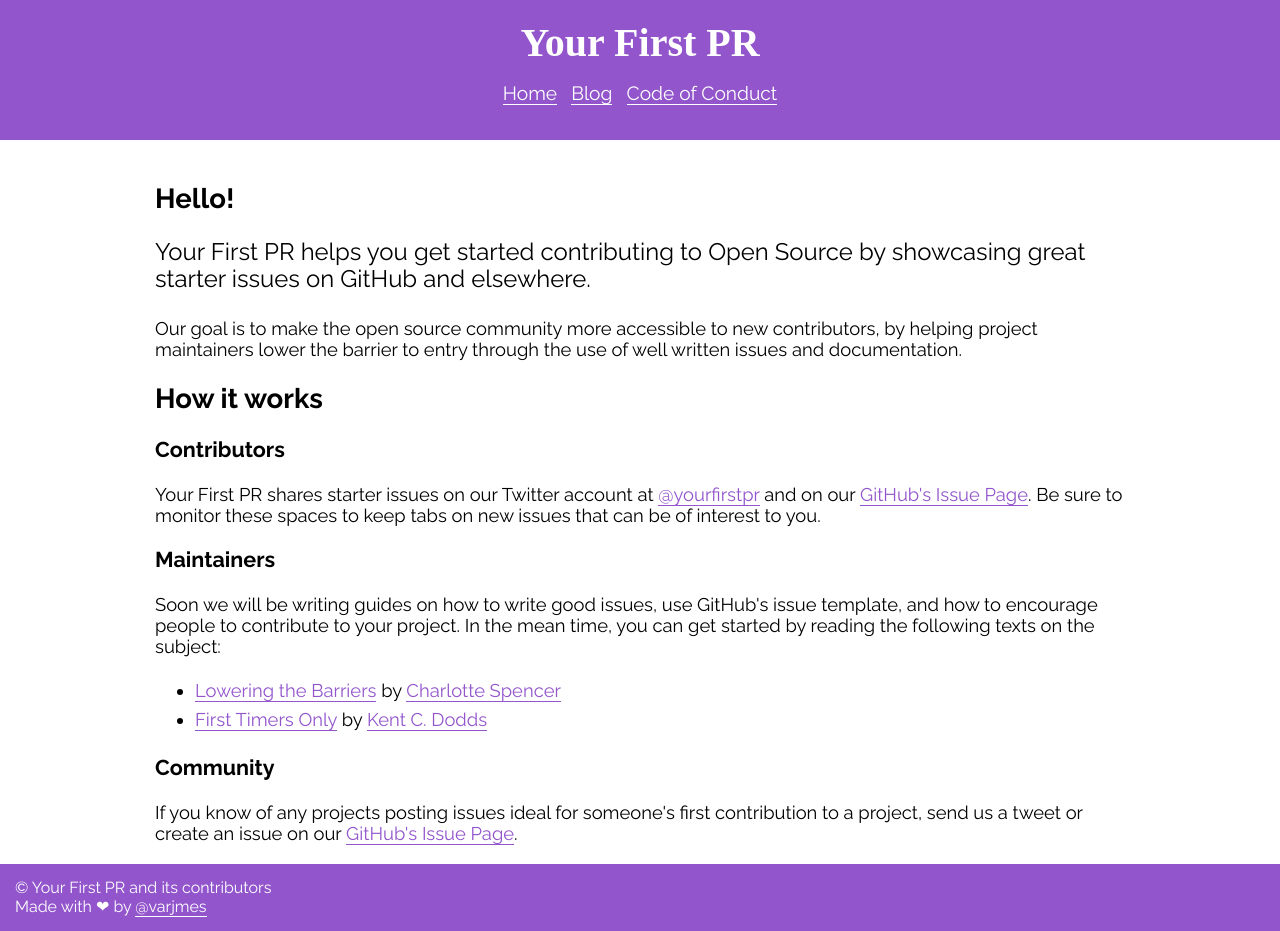
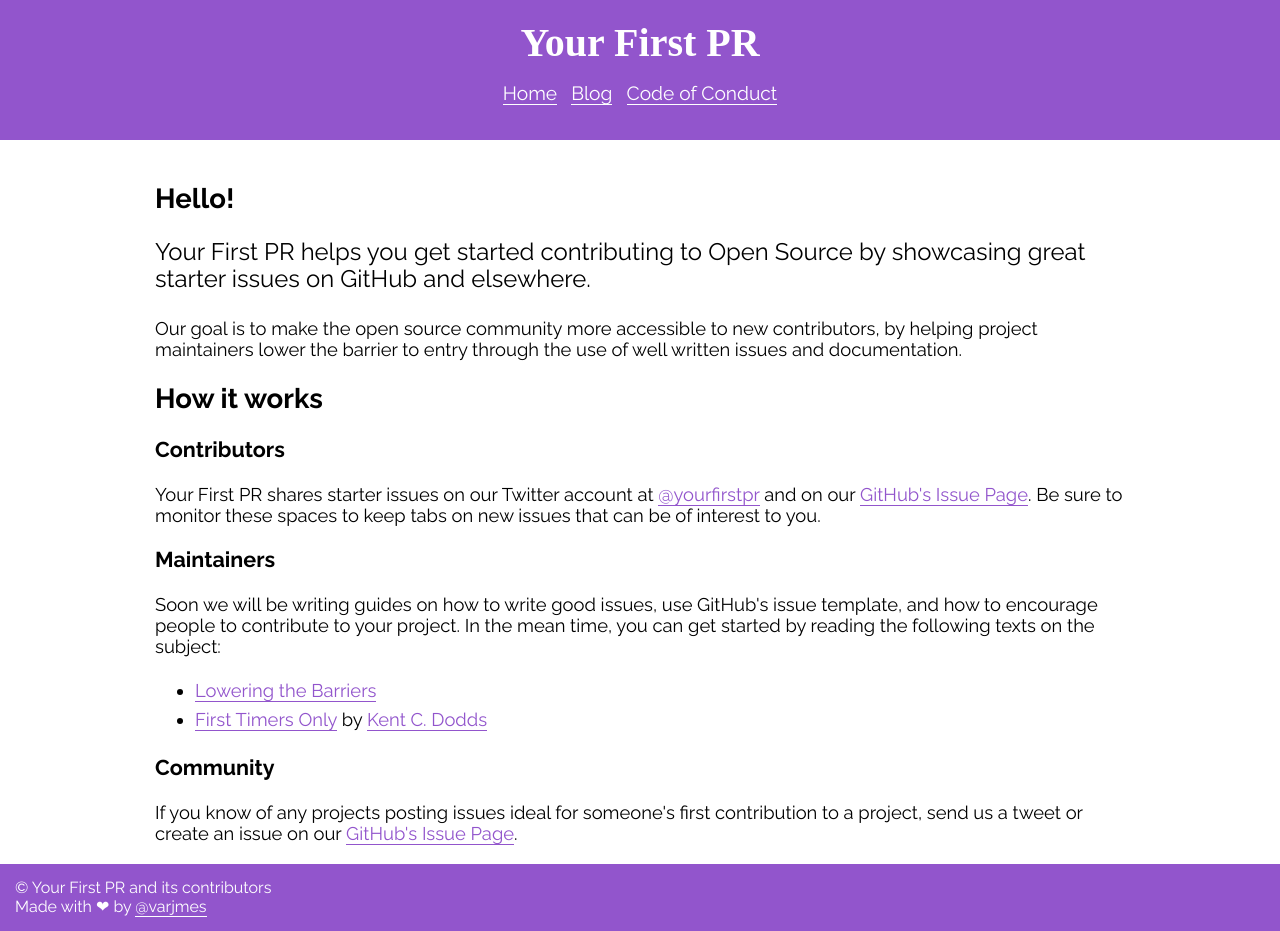
Before and after one commit to yourfirstpr/yourfirstpr.github.io, a Jekyll site: the page built from index.html, in a window 1280 px wide. Built offline with Jekyll 4.4.1, drawn with Linux system fonts in a browser that asks for light colours; nearby versions of some CDN libraries; some web fonts are replaced.

Commit message:
Update index.html

```diff
--- a/index.html
+++ b/index.html
@@ -26,7 +26,7 @@
       how to encourage people to contribute to your project. In the mean time,
       you can get started by reading the following texts on the subject:
       <ul>
-        <li><a href='https://the-pastry-box-project.net/charlotte-spencer/2015-september-16'>Lowering the Barriers</a> by <a href='https://twitter.com/charlotteis'>Charlotte Spencer</a></li>
+        <li><a href='https://the-pastry-box-project.net/charlotte-spencer/2015-september-16'>Lowering the Barriers</a>
         <li><a href='https://medium.com/@kentcdodds/first-timers-only-78281ea47455'>First Timers Only</a> by <a href='https://twitter.com/kentcdodds'>Kent C. Dodds</a></li>
       </ul>
     </p>
```
